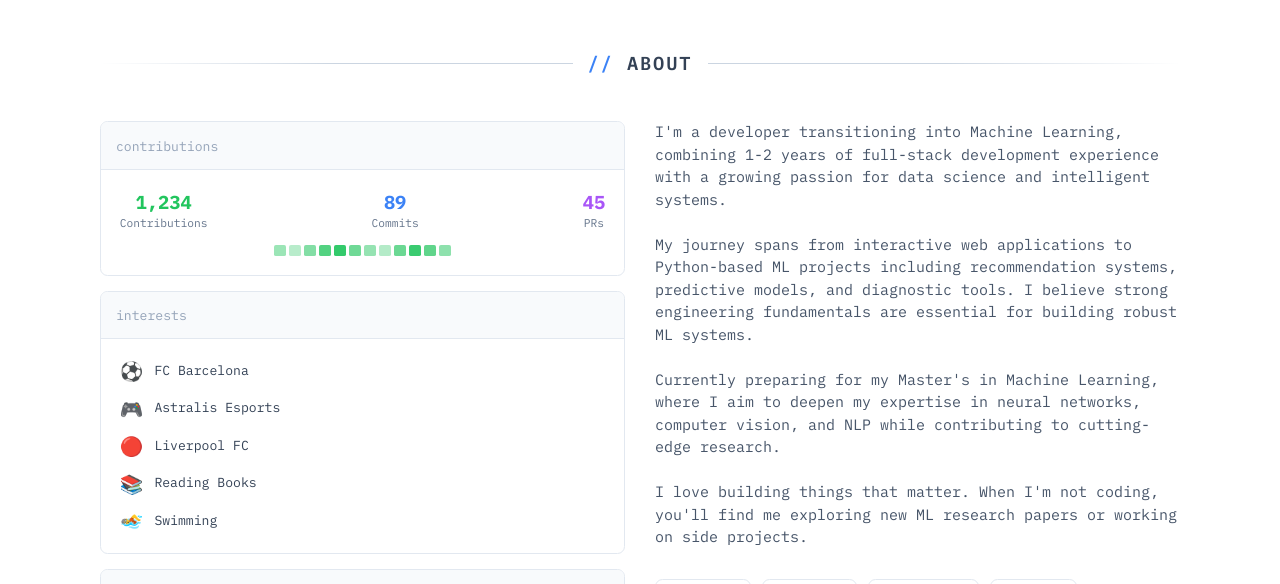
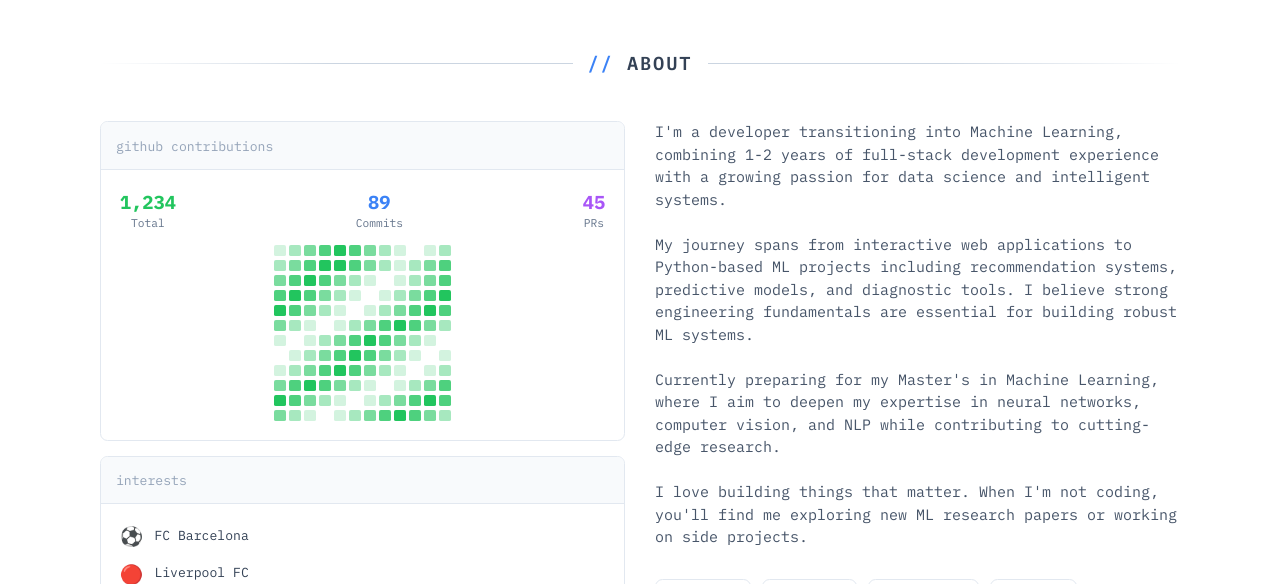
Before and after one commit to krish2248/portfolio-ml, a React (Vite) app: page / in a window 1280 px wide. Shown: the part 840-1424 px from the top of the page. Built offline with nearby package versions, Linux system fonts and the light colour scheme.

Commit message:
Add GitHub contribution graph, remove Astralis and Swimming

```diff
--- a/src/components/sections/About.tsx
+++ b/src/components/sections/About.tsx
@@ -23,16 +23,16 @@ const About: FC = memo(() => {
       >
         {/* Left: GitHub Stats, Interests, Spotify */}
         <motion.div variants={fadeInUp} className="space-y-4">
-          {/* GitHub Stats */}
+          {/* GitHub Contribution Graph */}
           <div className="bg-white dark:bg-slate-800 border border-slate-200 dark:border-slate-700 rounded-lg overflow-hidden">
             <div className="px-4 py-3 border-b border-slate-200 dark:border-slate-700 bg-slate-50 dark:bg-slate-900">
-              <span className="text-slate-400 font-mono text-sm">contributions</span>
+              <span className="text-slate-400 font-mono text-sm">github contributions</span>
             </div>
             <div className="p-5">
               <div className="flex items-center justify-between mb-4">
                 <div className="text-center">
                   <div className="text-xl font-bold text-green-500">1,234</div>
-                  <div className="text-xs dark:text-slate-500 text-slate-500">Contributions</div>
+                  <div className="text-xs dark:text-slate-500 text-slate-500">Total</div>
                 </div>
                 <div className="text-center">
                   <div className="text-xl font-bold text-blue-500">89</div>
@@ -43,14 +43,68 @@ const About: FC = memo(() => {
                   <div className="text-xs dark:text-slate-500 text-slate-500">PRs</div>
                 </div>
               </div>
-              <div className="flex gap-1 justify-center">
-                {[45, 32, 56, 78, 92, 65, 48, 34, 67, 89, 72, 51].map((val, i) => (
-                  <div
-                    key={i}
-                    className="w-3 h-3 rounded-sm bg-green-500"
-                    style={{ opacity: val / 100 }}
-                  />
-                ))}
+              {/* GitHub-style contribution grid */}
+              <div className="flex flex-col gap-1">
+                <div className="flex gap-1 justify-center">
+                  {[0.2, 0.4, 0.6, 0.8, 1, 0.8, 0.6, 0.4, 0.2, 0, 0.2, 0.4].map((val, i) => (
+                    <div key={i} className="w-3 h-3 rounded-sm bg-green-500" style={{ opacity: val }} />
+                  ))}
+                </div>
+                <div className="flex gap-1 justify-center">
+                  {[0.4, 0.6, 0.8, 1, 1, 0.8, 0.6, 0.4, 0.2, 0.4, 0.6, 0.8].map((val, i) => (
+                    <div key={i} className="w-3 h-3 rounded-sm bg-green-500" style={{ opacity: val }} />
+                  ))}
+                </div>
+                <div className="flex gap-1 justify-center">
+                  {[0.6, 0.8, 1, 0.8, 0.6, 0.4, 0.2, 0, 0.2, 0.4, 0.6, 0.8].map((val, i) => (
+                    <div key={i} className="w-3 h-3 rounded-sm bg-green-500" style={{ opacity: val }} />
+                  ))}
+                </div>
+                <div className="flex gap-1 justify-center">
+                  {[0.8, 1, 0.8, 0.6, 0.4, 0.2, 0, 0.2, 0.4, 0.6, 0.8, 1].map((val, i) => (
+                    <div key={i} className="w-3 h-3 rounded-sm bg-green-500" style={{ opacity: val }} />
+                  ))}
+                </div>
+                <div className="flex gap-1 justify-center">
+                  {[1, 0.8, 0.6, 0.4, 0.2, 0, 0.2, 0.4, 0.6, 0.8, 1, 0.8].map((val, i) => (
+                    <div key={i} className="w-3 h-3 rounded-sm bg-green-500" style={{ opacity: val }} />
+                  ))}
+                </div>
+                <div className="flex gap-1 justify-center">
+                  {[0.6, 0.4, 0.2, 0, 0.2, 0.4, 0.6, 0.8, 1, 0.8, 0.6, 0.4].map((val, i) => (
+                    <div key={i} className="w-3 h-3 rounded-sm bg-green-500" style={{ opacity: val }} />
+                  ))}
+                </div>
+                <div className="flex gap-1 justify-center">
+                  {[0.2, 0, 0.2, 0.4, 0.6, 0.8, 1, 0.8, 0.6, 0.4, 0.2, 0].map((val, i) => (
+                    <div key={i} className="w-3 h-3 rounded-sm bg-green-500" style={{ opacity: val }} />
+                  ))}
+                </div>
+                <div className="flex gap-1 justify-center">
+                  {[0, 0.2, 0.4, 0.6, 0.8, 1, 0.8, 0.6, 0.4, 0.2, 0, 0.2].map((val, i) => (
+                    <div key={i} className="w-3 h-3 rounded-sm bg-green-500" style={{ opacity: val }} />
+                  ))}
+                </div>
+                <div className="flex gap-1 justify-center">
+                  {[0.2, 0.4, 0.6, 0.8, 1, 0.8, 0.6, 0.4, 0.2, 0, 0.2, 0.4].map((val, i) => (
+                    <div key={i} className="w-3 h-3 rounded-sm bg-green-500" style={{ opacity: val }} />
+                  ))}
+                </div>
+                <div className="flex gap-1 justify-center">
+                  {[0.6, 0.8, 1, 0.8, 0.6, 0.4, 0.2, 0, 0.2, 0.4, 0.6, 0.8].map((val, i) => (
+                    <div key={i} className="w-3 h-3 rounded-sm bg-green-500" style={{ opacity: val }} />
+                  ))}
+                </div>
+                <div className="flex gap-1 justify-center">
+                  {[1, 0.8, 0.6, 0.4, 0.2, 0, 0.2, 0.4, 0.6, 0.8, 1, 0.8].map((val, i) => (
+                    <div key={i} className="w-3 h-3 rounded-sm bg-green-500" style={{ opacity: val }} />
+                  ))}
+                </div>
+                <div className="flex gap-1 justify-center">
+                  {[0.6, 0.4, 0.2, 0, 0.2, 0.4, 0.6, 0.8, 1, 0.8, 0.6, 0.4].map((val, i) => (
+                    <div key={i} className="w-3 h-3 rounded-sm bg-green-500" style={{ opacity: val }} />
+                  ))}
+                </div>
               </div>
             </div>
           </div>
@@ -66,20 +120,12 @@ const About: FC = memo(() => {
                 <span className="font-mono text-sm dark:text-slate-300 text-slate-700">FC Barcelona</span>
               </div>
               <div className="flex items-center gap-3">
-                <span className="text-xl">🎮</span>
-                <span className="font-mono text-sm dark:text-slate-300 text-slate-700">Astralis Esports</span>
-              </div>
-              <div className="flex items-center gap-3">
                 <span className="text-xl">🔴</span>
                 <span className="font-mono text-sm dark:text-slate-300 text-slate-700">Liverpool FC</span>
               </div>
               <div className="flex items-center gap-3">
                 <span className="text-xl">📚</span>
                 <span className="font-mono text-sm dark:text-slate-300 text-slate-700">Reading Books</span>
-              </div>
-              <div className="flex items-center gap-3">
-                <span className="text-xl">🏊</span>
-                <span className="font-mono text-sm dark:text-slate-300 text-slate-700">Swimming</span>
               </div>
             </div>
           </div>
```
